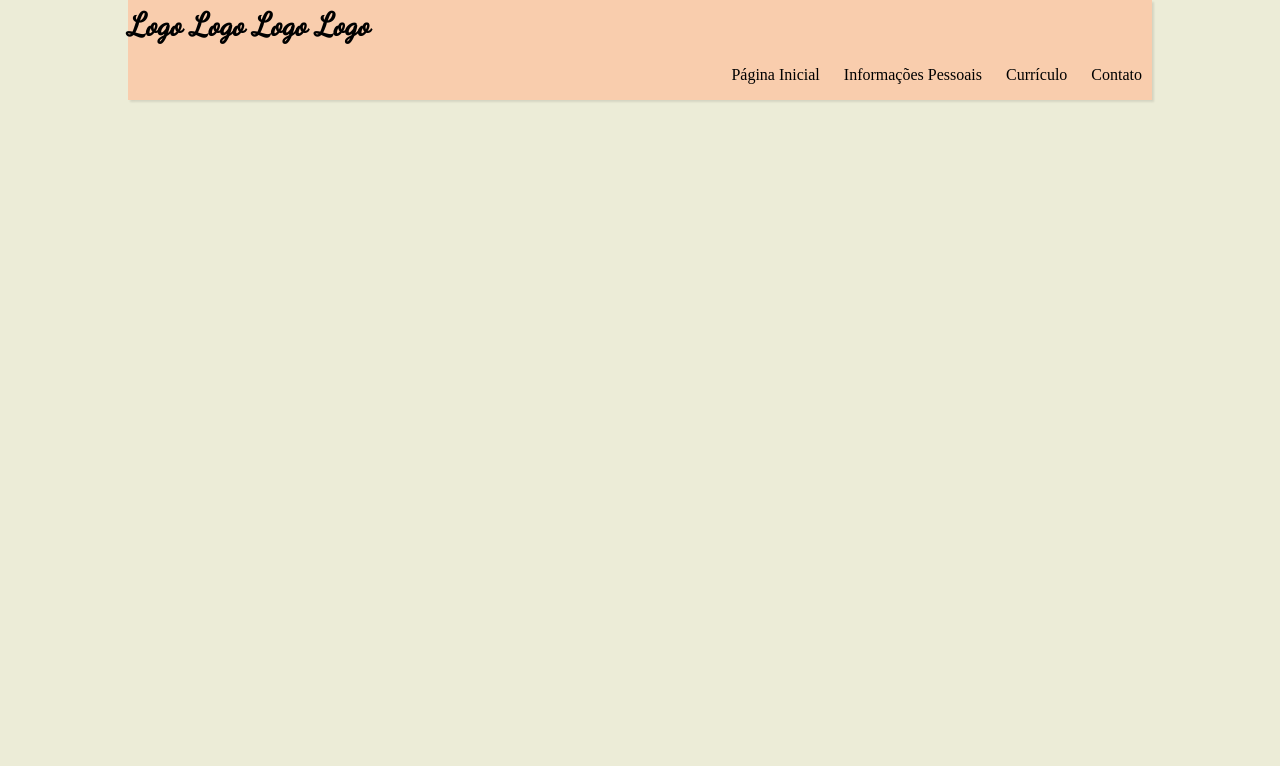
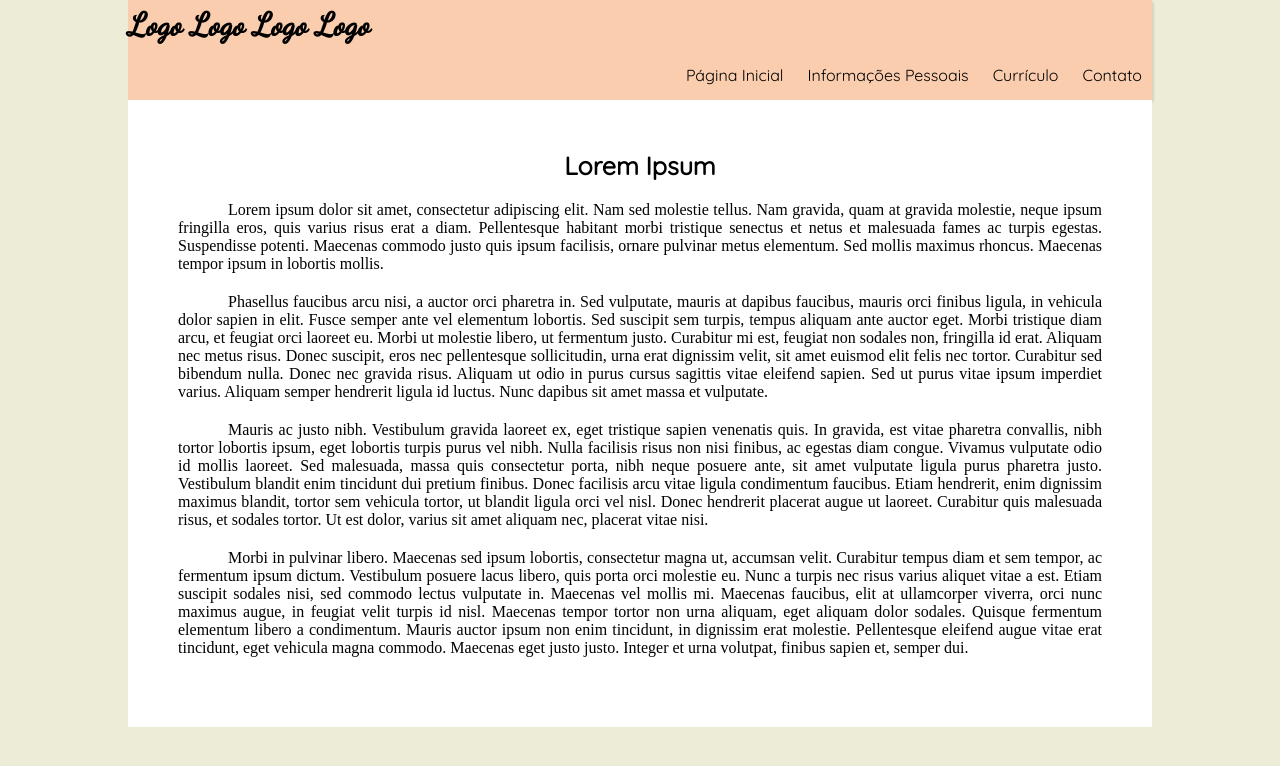
Before and after one commit to EmilyFitzlaff/Desenvolvimento_WEB, a PHP site: page / in a window 1280 px wide. Shown: the top 766 px of the page. Run offline with PHP 8.4, Linux system fonts and the light colour scheme.

Commit message:
Estruturação página principal

```diff
--- a/Aula 03 - CSS/Site pessoal/css/style.css
+++ b/Aula 03 - CSS/Site pessoal/css/style.css
@@ -1,5 +1,6 @@
 /* FONTES */
 @import url('https://fonts.googleapis.com/css2?family=Dancing+Script:wght@500&display=swap');
+@import url('https://fonts.googleapis.com/css2?family=Quicksand&display=swap');
 
 * {
     margin: 0px;
@@ -50,6 +51,7 @@ h1#logo {
     color: black;
     text-decoration: none;
     border-radius: 5px 5px;
+    font-family: 'Quicksand', sans-serif;
 }
 
 #menu ul li a:hover {
@@ -60,3 +62,23 @@ h1#logo {
 .clear {
     clear: both;
 }
+
+/* conteúdo */
+main {
+    background-color: white;
+    padding: 50px;
+}
+
+p {
+    text-align: justify;
+    text-indent: 50px;
+    font-size: 16px;
+    margin-bottom: 20px;
+}
+
+.titulo {
+    font-family: 'Quicksand', sans-serif;
+    font-size: 25px;
+    margin-bottom: 20px;
+    text-align: center;
+}
--- a/Aula 03 - CSS/Site pessoal/index.php
+++ b/Aula 03 - CSS/Site pessoal/index.php
@@ -7,6 +7,16 @@
 
     <body>
         <?php include_once('header.php'); ?>
+        <main>
+            <h2 class="titulo">Lorem Ipsum</h2>
+            <p>Lorem ipsum dolor sit amet, consectetur adipiscing elit. Nam sed molestie tellus. Nam gravida, quam at gravida molestie, neque ipsum fringilla eros, quis varius risus erat a diam. Pellentesque habitant morbi tristique senectus et netus et malesuada fames ac turpis egestas. Suspendisse potenti. Maecenas commodo justo quis ipsum facilisis, ornare pulvinar metus elementum. Sed mollis maximus rhoncus. Maecenas tempor ipsum in lobortis mollis.</p>
+
+            <p>Phasellus faucibus arcu nisi, a auctor orci pharetra in. Sed vulputate, mauris at dapibus faucibus, mauris orci finibus ligula, in vehicula dolor sapien in elit. Fusce semper ante vel elementum lobortis. Sed suscipit sem turpis, tempus aliquam ante auctor eget. Morbi tristique diam arcu, et feugiat orci laoreet eu. Morbi ut molestie libero, ut fermentum justo. Curabitur mi est, feugiat non sodales non, fringilla id erat. Aliquam nec metus risus. Donec suscipit, eros nec pellentesque sollicitudin, urna erat dignissim velit, sit amet euismod elit felis nec tortor. Curabitur sed bibendum nulla. Donec nec gravida risus. Aliquam ut odio in purus cursus sagittis vitae eleifend sapien. Sed ut purus vitae ipsum imperdiet varius. Aliquam semper hendrerit ligula id luctus. Nunc dapibus sit amet massa et vulputate.</p>
+
+            <p>Mauris ac justo nibh. Vestibulum gravida laoreet ex, eget tristique sapien venenatis quis. In gravida, est vitae pharetra convallis, nibh tortor lobortis ipsum, eget lobortis turpis purus vel nibh. Nulla facilisis risus non nisi finibus, ac egestas diam congue. Vivamus vulputate odio id mollis laoreet. Sed malesuada, massa quis consectetur porta, nibh neque posuere ante, sit amet vulputate ligula purus pharetra justo. Vestibulum blandit enim tincidunt dui pretium finibus. Donec facilisis arcu vitae ligula condimentum faucibus. Etiam hendrerit, enim dignissim maximus blandit, tortor sem vehicula tortor, ut blandit ligula orci vel nisl. Donec hendrerit placerat augue ut laoreet. Curabitur quis malesuada risus, et sodales tortor. Ut est dolor, varius sit amet aliquam nec, placerat vitae nisi.</p>
+
+            <p>Morbi in pulvinar libero. Maecenas sed ipsum lobortis, consectetur magna ut, accumsan velit. Curabitur tempus diam et sem tempor, ac fermentum ipsum dictum. Vestibulum posuere lacus libero, quis porta orci molestie eu. Nunc a turpis nec risus varius aliquet vitae a est. Etiam suscipit sodales nisi, sed commodo lectus vulputate in. Maecenas vel mollis mi. Maecenas faucibus, elit at ullamcorper viverra, orci nunc maximus augue, in feugiat velit turpis id nisl. Maecenas tempor tortor non urna aliquam, eget aliquam dolor sodales. Quisque fermentum elementum libero a condimentum. Mauris auctor ipsum non enim tincidunt, in dignissim erat molestie. Pellentesque eleifend augue vitae erat tincidunt, eget vehicula magna commodo. Maecenas eget justo justo. Integer et urna volutpat, finibus sapien et, semper dui.</p>
+        </main>
         <?php include_once('footer.php'); ?>
     </body>
 </html>
```
